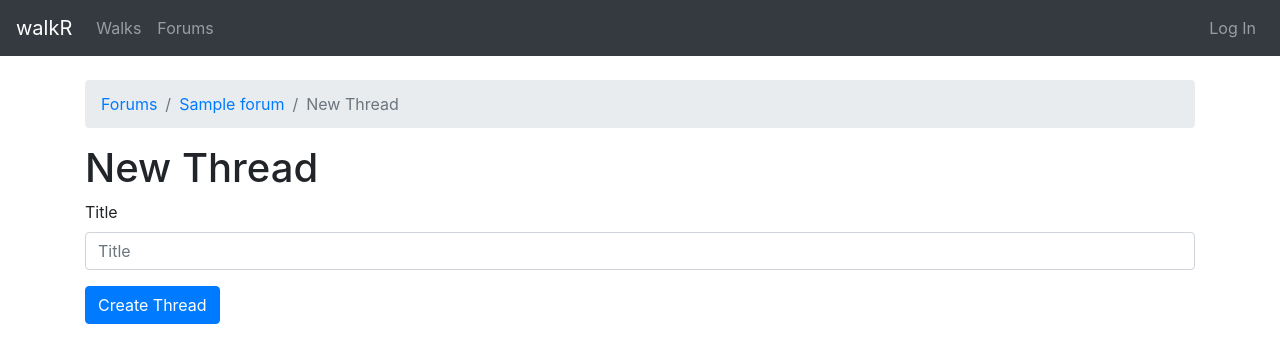
After one commit to yashkir/walkr, a Django app: page /forums/1/threads/ in a window 1280 px wide. The commit adds this page. Shown: the top 363 px of the page. Run offline with Django 3.2, Linux system fonts and the light colour scheme; tables that the repository leaves empty hold one stand-in row (values such as "Sample post"); some libraries are stand-ins or nearby versions.

Commit message:
implement ThreadCreate view

```diff
--- a/forums/templates/forums/forum_detail.html
+++ b/forums/templates/forums/forum_detail.html
@@ -14,7 +14,7 @@
 <h1>{{ forum.title }}</h1>
 <p>{{ forum.description }}</p>
 
-<a class="btn btn-primary" href="">New Thread</a>
+<a class="btn btn-primary" href="{% url 'threads_create' forum.id %}">New Thread</a>
 <hr>
 
 <h2>Threads</h2>
--- /dev/null
+++ b/forums/templates/forums/thread_form.html
@@ -0,0 +1,31 @@
+{% extends 'base.html' %}
+{% block title %}
+New Thread
+{% endblock %}
+{% block content %}
+
+{% load bootstrap4 %}
+
+<nav>
+  <ol class="breadcrumb">
+    <li class="breadcrumb-item">
+      <a href="{% url 'forums_home' %}">Forums</a>
+    </li>
+    <li class="breadcrumb-item">
+      <a href="{% url 'forums_detail' forum.id %}">{{ forum.title }}</a>
+    </li>
+    <li class="breadcrumb-item active">
+      New Thread
+    </li>
+  </ol>
+</nav>
+
+<h1>New Thread</h1>
+
+<form action="" method="post">
+  {% csrf_token %}
+  {% bootstrap_form form %}
+  <button class="btn btn-primary" type="submit">Create Thread</button>
+</form>
+
+{% endblock %}
--- a/forums/urls.py
+++ b/forums/urls.py
@@ -5,6 +5,7 @@ from . import views
 urlpatterns = [
     path('', views.ForumList.as_view(), name='forums_home'),
     path('<int:pk>/', views.ForumDetail.as_view(), name='forums_detail'),
+    path('<int:forum_id>/threads/', views.ThreadCreate.as_view(), name='threads_create'),
     path('threads/<int:pk>/', views.ThreadDetail.as_view(), name='threads_detail'),
     path('threads/<int:thread_id>/posts', views.PostCreate.as_view(), name='posts_create'),
 ]
--- a/forums/views.py
+++ b/forums/views.py
@@ -16,6 +16,24 @@ class ForumDetail(DetailView):
 
 class ThreadDetail(DetailView):
     model = Thread
+
+
+class ThreadCreate(CreateView):
+    model = Thread
+    fields = ['title']
+
+    def form_valid(self, form):
+        form.instance.forum_id = self.kwargs['forum_id']
+        form.instance.author = self.request.user
+        return super().form_valid(form)
+
+    def get_context_data(self, **kwargs):
+        context = super().get_context_data(**kwargs)
+        context['forum'] = Forum.objects.get(id=self.kwargs['forum_id'])
+        return context
+
+    def get_success_url(self):
+        return reverse('threads_detail', kwargs={ 'pk': self.object.id })
 
 
 class PostCreate(CreateView):
```
